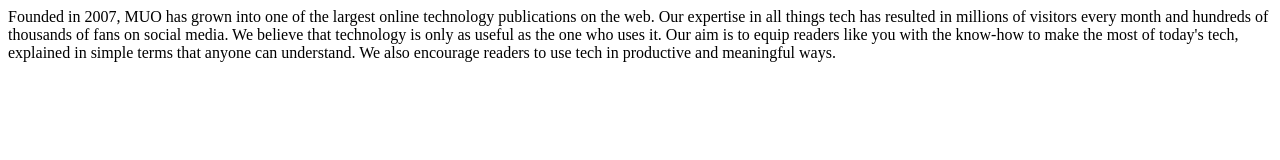
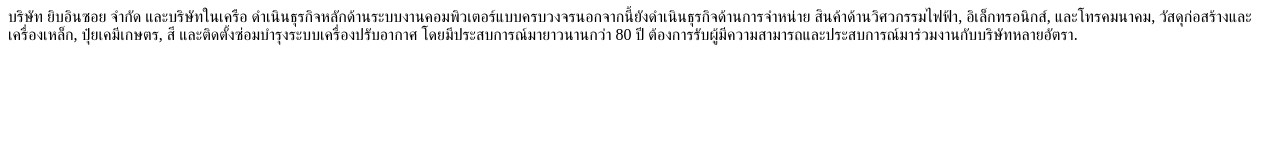
Before and after one commit to nokavin2/javascript, a plain HTML site: page index.html in a window 1280 px wide. Drawn offline with nearby package versions, Linux system fonts and the light colour scheme.

Commit message:
Update index.html

```diff
--- a/index.html
+++ b/index.html
@@ -7,11 +7,7 @@
  </head>
  <body>
  <div>
- Founded in 2007, MUO has grown into one of the largest online technology publications on the web.
- Our expertise in all things tech has resulted in millions of visitors every month and hundreds of thousands of fans on social media.
- We believe that technology is only as useful as the one who uses it.
- Our aim is to equip readers like you with the know-how to make the most of today's tech, explained in simple terms that anyone can understand.
- We also encourage readers to use tech in productive and meaningful ways.
+บริษัท ยิบอินซอย จำกัด และบริษัทในเครือ ดำเนินธุรกิจหลักด้านระบบงานคอมพิวเตอร์แบบครบวงจรนอกจากนี้ยังดำเนินธุรกิจด้านการจำหน่าย สินค้าด้านวิศวกรรมไฟฟ้า, อิเล็กทรอนิกส์, และโทรคมนาคม, วัสดุก่อสร้างและเครื่องเหล็ก, ปุ๋ยเคมีเกษตร, สี และติดตั้งซ่อมบำรุงระบบเครื่องปรับอากาศ โดยมีประสบการณ์มายาวนานกว่า 80 ปี ต้องการรับผู้มีความสามารถและประสบการณ์มาร่วมงานกับบริษัทหลายอัตรา.
  </div>
    <script type="text/javascript">
  $(document).ready(function() {
```
